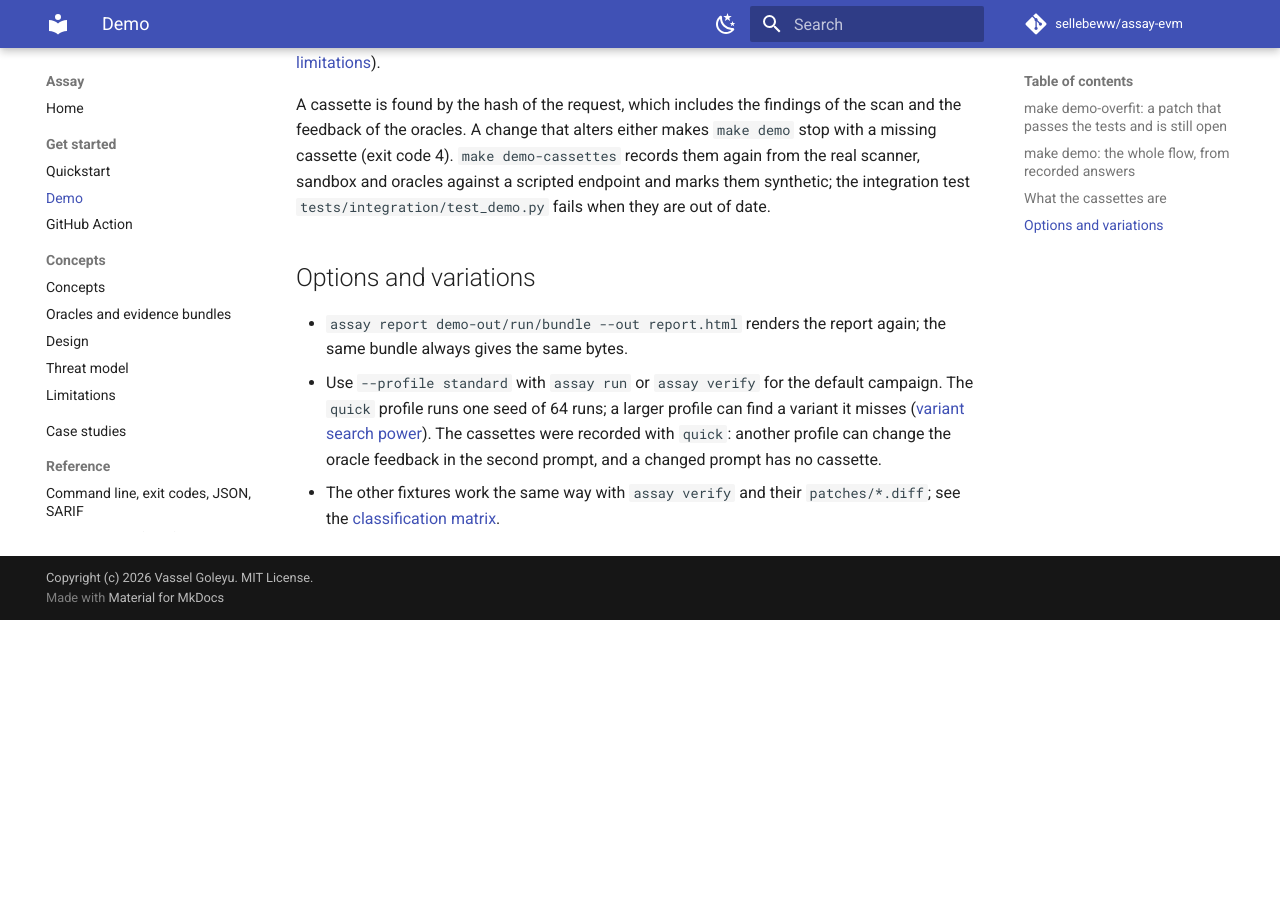
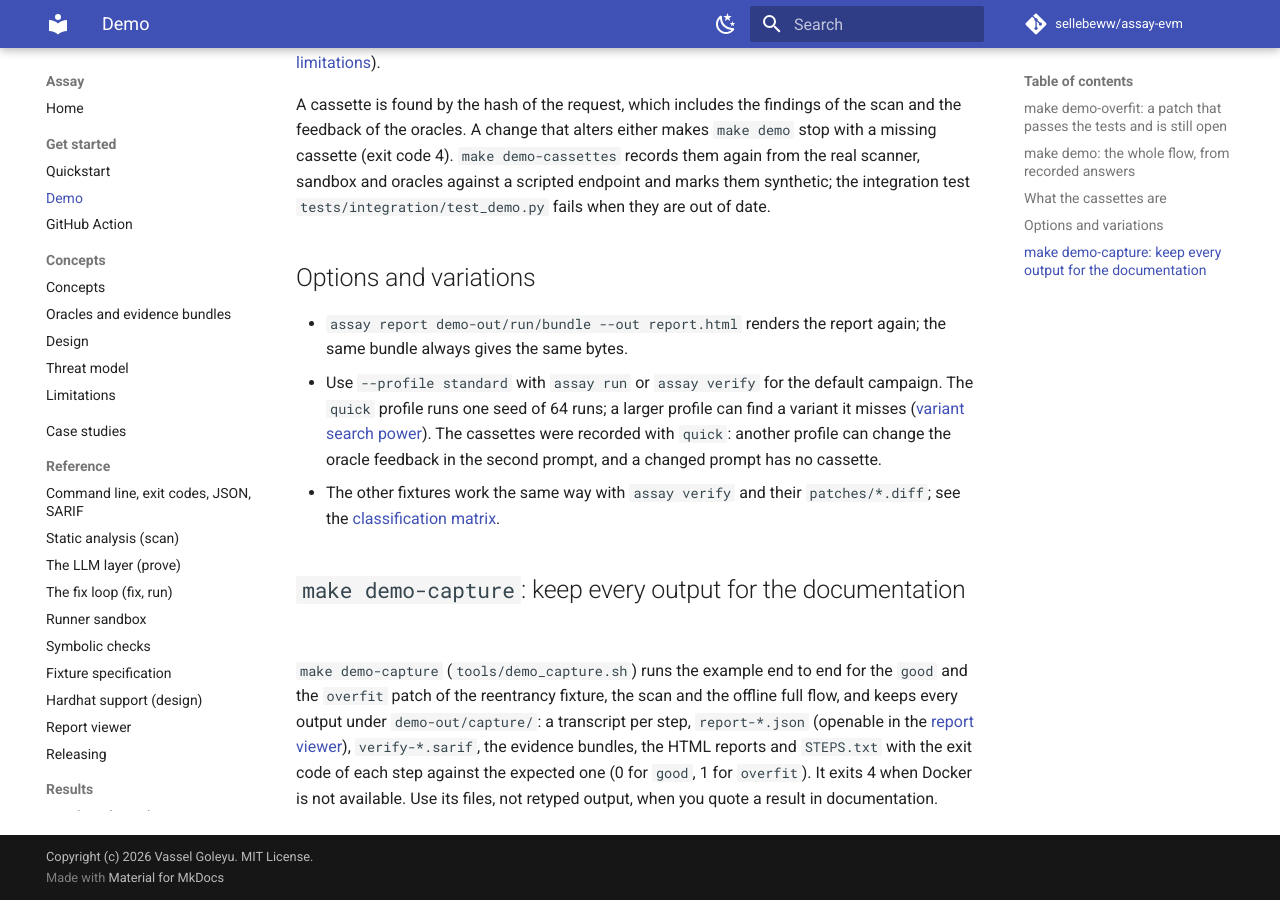
Before and after one commit to sellebeww/assay-evm, an MkDocs documentation site: the page built from docs/demo.md, in a window 1280 px wide and 900 px high, scrolled down 2013 px. Built offline with MkDocs 1.6.1 and Material for MkDocs 9.7.7, drawn with Linux system fonts in a browser that asks for light colours; comment, search, counter and statistics services are not loaded; before the commit the page ends 2633 px from its top, so only the background shows below that.

Commit message:
Add a one-command demo capture script

```diff
--- a/docs/demo.md
+++ b/docs/demo.md
@@ -100,3 +100,13 @@ and oracles against a scripted endpoint and marks them synthetic; the integratio
   cassette.
 - The other fixtures work the same way with `assay verify` and their `patches/*.diff`; see the
   [classification matrix](classification-matrix.md).
+
+## `make demo-capture`: keep every output for the documentation
+
+`make demo-capture` (`tools/demo_capture.sh`) runs the example end to end for the `good` and the
+`overfit` patch of the reentrancy fixture, the scan and the offline full flow, and keeps every
+output under `demo-out/capture/`: a transcript per step, `report-*.json` (openable in the
+[report viewer](viewer.md)), `verify-*.sarif`, the evidence bundles, the HTML reports and
+`STEPS.txt` with the exit code of each step against the expected one (0 for `good`, 1 for
+`overfit`). It exits 4 when Docker is not available. Use its files, not retyped output, when you
+quote a result in documentation.
```
Also changed, not shown: docs/IMPROVEMENT-PLAN.md (+4 -4 lines), 2 other files.
